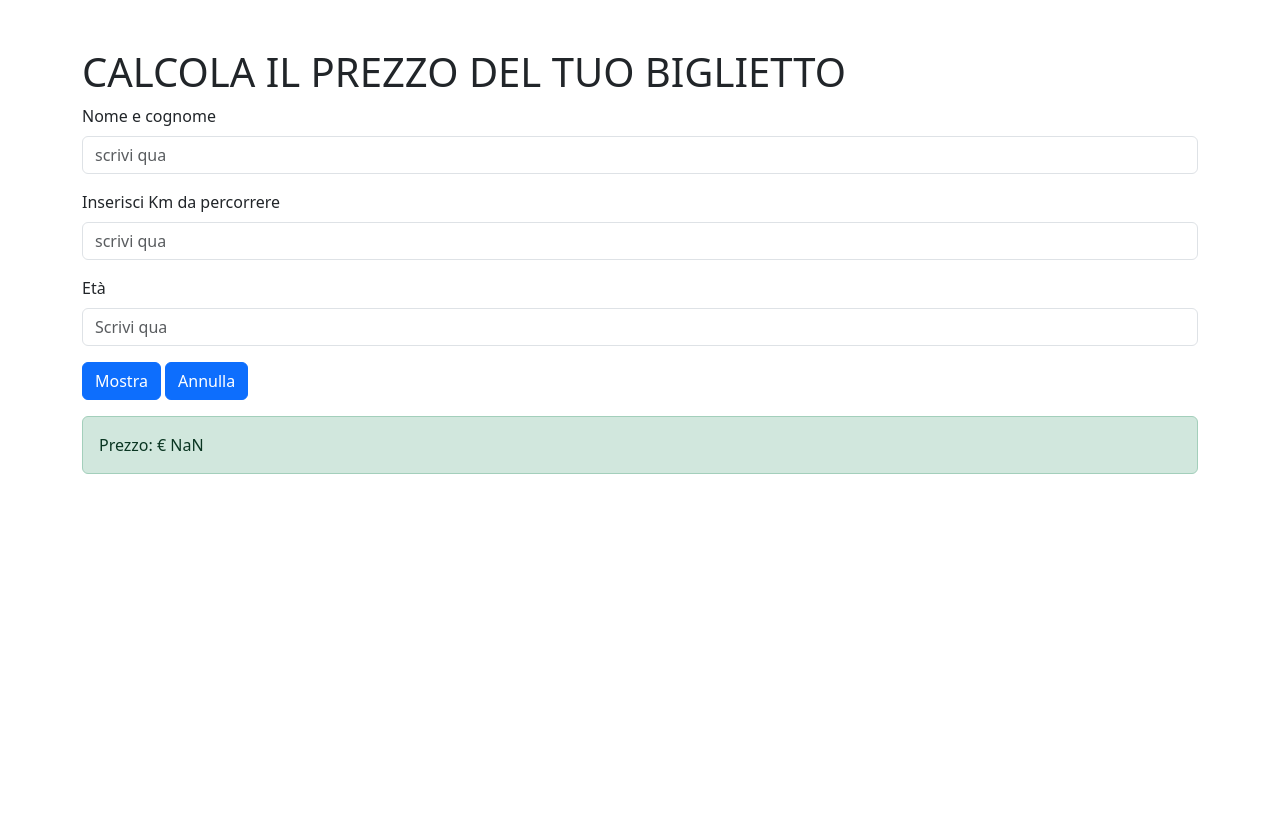
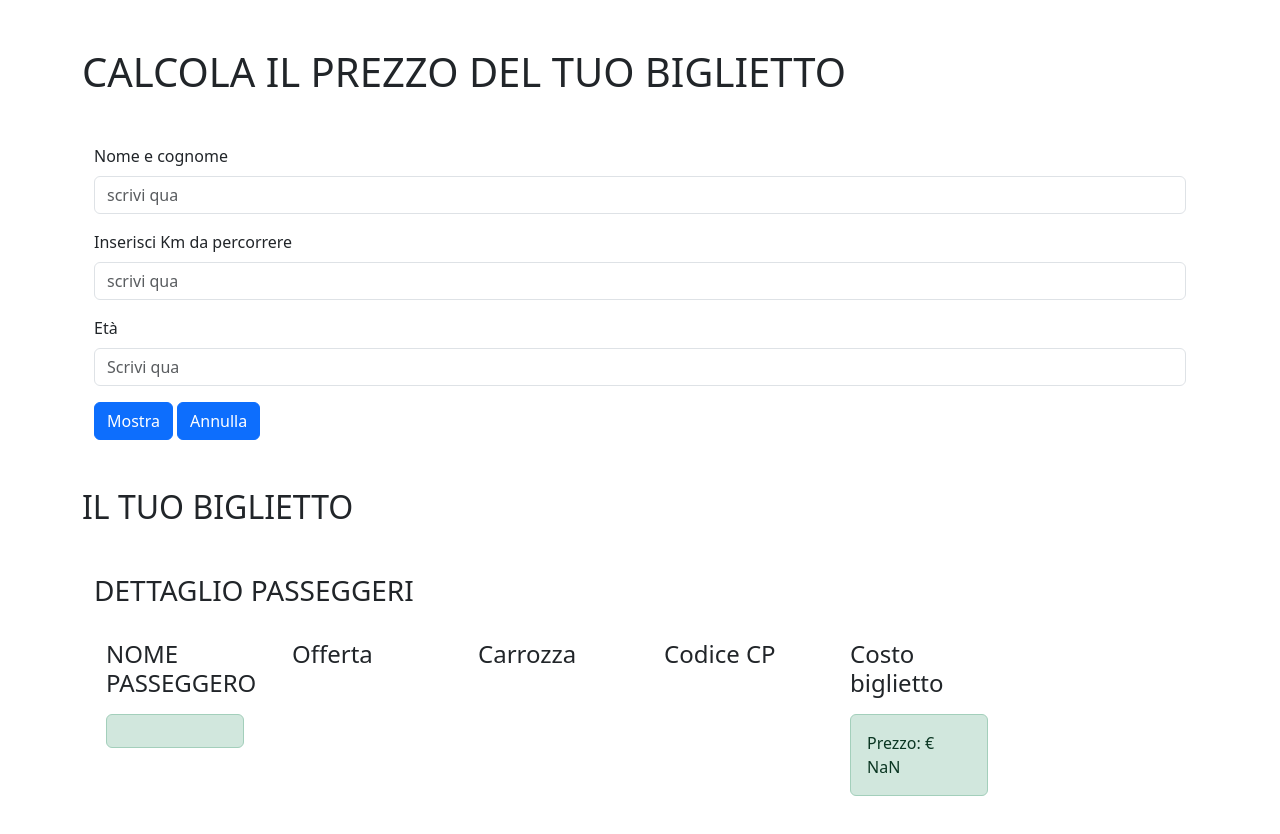
Before and after one commit to desmoveronica2002-bot/js-biglietto-treno-form, a plain HTML site: page index.html in a window 1280 px wide. Both pictures are taken after a click on the button "Mostra". Before the commit the page ends 800 px from the top, so only its background shows below. Drawn offline with nearby package versions, Linux system fonts and the light colour scheme.

Commit message:
automatic compilation

```diff
--- a/index.html
+++ b/index.html
@@ -8,8 +8,11 @@
 </head>
 <body>
 
+    <main class="container">
+
+        <h1  class="mt-5">CALCOLA IL PREZZO DEL TUO BIGLIETTO</h1>
+
         <div class="container mt-5">
-       <h1>CALCOLA IL PREZZO DEL TUO BIGLIETTO</h1>
 
             <div class="mb-3">
               <label class="form-label">Nome e cognome</label>
@@ -26,15 +29,49 @@
               <input type="text" class="form-control" id="eta" placeholder="Scrivi qua">
             </div>
 
-       <button class="btn btn-primary" onclick="mostraPrezzo()">Mostra</button>
-
+            <button class="btn btn-primary" onclick="mostraPrezzo()" >Mostra</button>
             <button class="btn btn-primary" onclick="cancellaTutto()">Annulla</button>
-
-       <div class="alert alert-success mt-3" id="prezzo"></div>
-
-       <script src="script.js"></script>
 
         </div>
 
+        <h2 class="mt-5">IL TUO BIGLIETTO</h2>
+
+         <div class="container mt-5">
+            <h3>DETTAGLIO PASSEGGERI</h3>
+
+            <div class="row">
+                <div class="col-12 col-md-6 col-lg-2 p-4">
+                   <h4>NOME PASSEGGERO</h4>
+                    <p class="alert alert-success mt-3" id="nomePasseggero"></p>
+                </div>
+
+            <div class="col-12 col-md-6 col-lg-2 p-4">
+                <h4>Offerta</h4>
+                <p> </p>
+            </div>
+
+            <div class="col-12 col-md-6 col-lg-2 p-4">
+                <h4>Carrozza</h4>
+                <p> </p>
+            </div>
+
+            <div class="col-12 col-md-6 col-lg-2 p-4">
+                <h4>Codice CP</h4>
+                <p></p>
+            </div>
+
+            <div class="col-12 col-md-12 col-lg-2 p-4">
+                <h4>Costo biglietto</h3>
+                <p class="alert alert-success mt-3" id="prezzo"></p>
+            </div>
+
+
+    </div>
+         </div>
+
+
+    </main>
+
+    <script src="script.js"></script>
 </body>
 </html>
--- a/script.js
+++ b/script.js
@@ -3,11 +3,14 @@
 //let km = prompt('km');
 //let eta = prompt('eta');
 
+
+// X calcolare il prezzo
     const km = parseFloat(document.getElementById("km").value);
     const eta = parseInt(document.getElementById("eta").value);
 
 
     let prezzo = km * 0.21;
+
 
     if ( eta < 18 ) {
 
@@ -32,6 +35,16 @@ else if ( eta > 65 ) {
 
     document.getElementById("prezzo").innerText = "Prezzo: € " + prezzo.toFixed(2); // toFixed limita il numero dei decimali
 
+// X compilare in automatico il biglietto in nome e cognome
+    const nome_cognome = document.getElementById("nome_cognome")
+    const nomePasseggero = document.getElementById("nomePasseggero")
+    nomePasseggero.innerText = nome_cognome.value;
+
+
+
+
+
+
 }
 
 function cancellaTutto(){ //cancello i dati inseriti dall'utente
```
Lines whose indentation alone changed are shown as unchanged.
